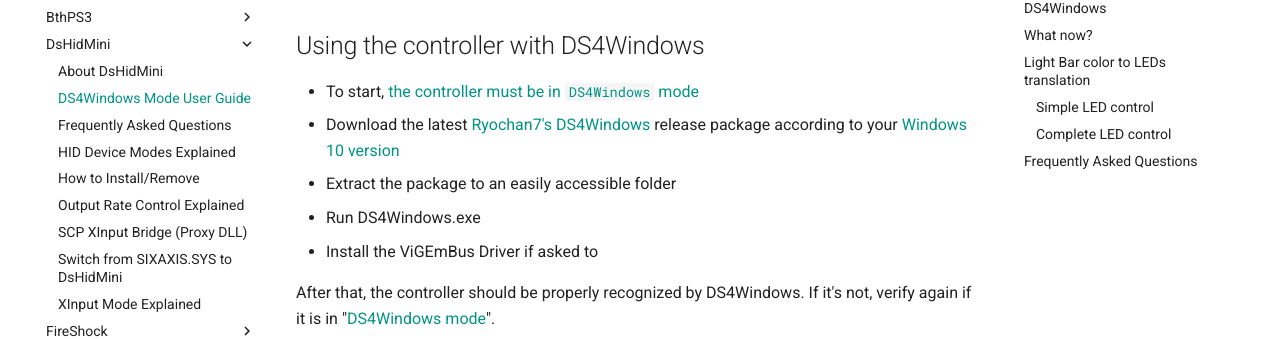
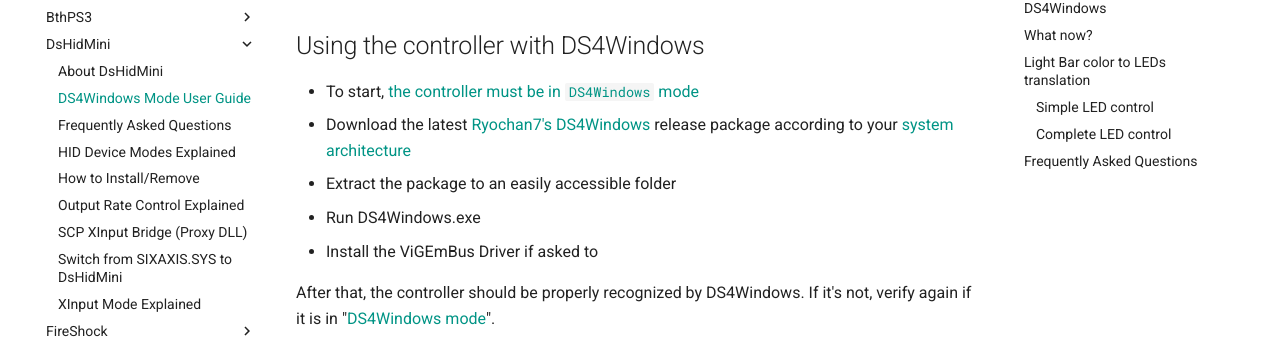
Before and after one commit to nefarius/ViGEm.github.io, an MkDocs documentation site: the page built from docs/projects/DsHidMini/DS4-Mode-User-Guide.md, in a window 1280 px wide and 900 px high, scrolled down 787 px. Shown: the part 145-484 px from the top of the window. Built offline with MkDocs 1.6.1 and Material for MkDocs 9.7.7, drawn with Linux system fonts in a browser that asks for light colours; comment, search, counter and statistics services are not loaded.

Commit message:
corrected phrase

```diff
--- a/docs/projects/DsHidMini/DS4-Mode-User-Guide.md
+++ b/docs/projects/DsHidMini/DS4-Mode-User-Guide.md
@@ -28,7 +28,7 @@
 ## Using the controller with DS4Windows
 
 - To start, [the controller must be in `DS4Windows` mode](../HID-Device-Modes-Explained)
-- Download the latest [Ryochan7's DS4Windows](https://github.com/Ryochan7/DS4Windows/releases) release package according to your [Windows 10 version](https://www.howtogeek.com/howto/21726/how-do-i-know-if-im-running-32-bit-or-64-bit-windows-answers/)
+- Download the latest [Ryochan7's DS4Windows](https://github.com/Ryochan7/DS4Windows/releases) release package according to your [system architecture](https://www.howtogeek.com/howto/21726/how-do-i-know-if-im-running-32-bit-or-64-bit-windows-answers/)
 - Extract the package to an easily accessible folder
 - Run DS4Windows.exe
 - Install the ViGEmBus Driver if asked to
```
